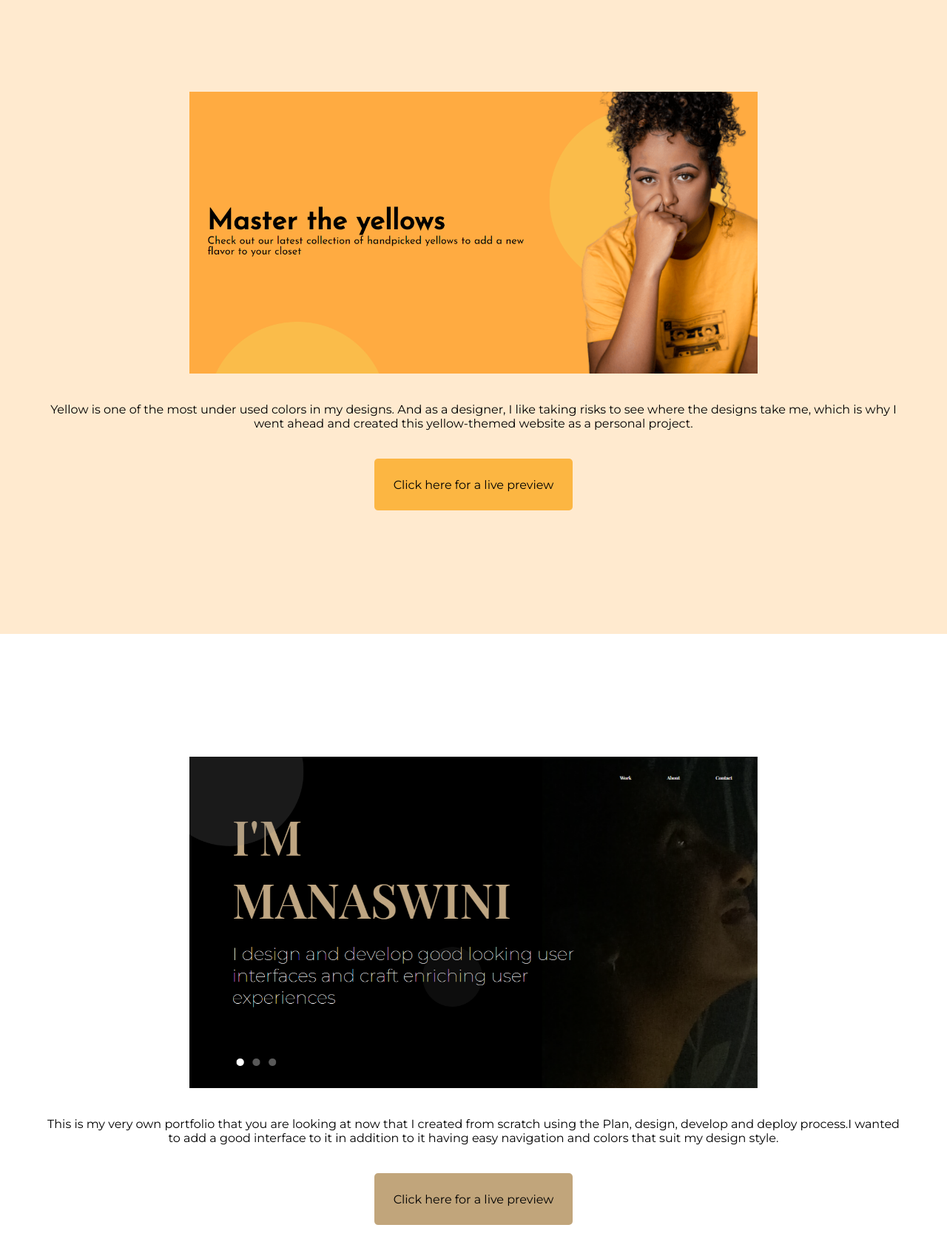
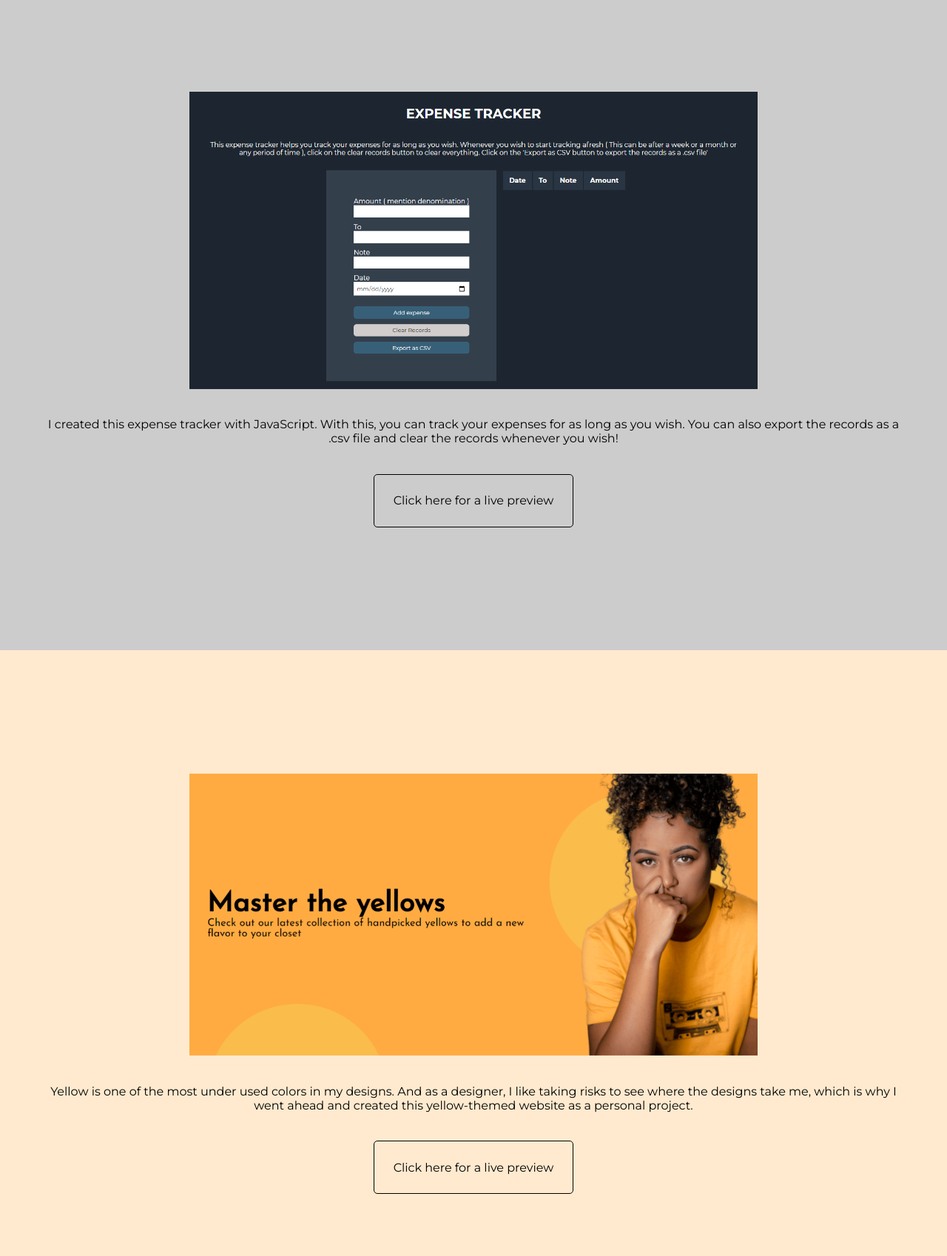
Before and after one commit to Manaswini1832/MyPortfolio, a plain HTML site: page work-landing.html in a window 1280 px wide. Shown: the part 640-2338 px from the top of the page at 74% size. Drawn offline with nearby package versions, Linux system fonts and the light colour scheme.

Commit message:
Add expense tracker project

```diff
--- a/styles-work.css
+++ b/styles-work.css
@@ -67,23 +67,34 @@ img {
   max-width: 100vw;
   overflow-x: hidden;
 }
-.explore-button {
-  background-color: #fcb642;
+.explore-button-dark,
+.explore-button-light {
   color: #000;
   border-radius: 5px;
   display: inline-block;
   margin: 0 2vw 3vw 2vw;
   padding: 2vw;
+  border: 0.1vw solid #000;
 }
 
-.explore-button:hover {
-  background-color: orange;
+.explore-button-dark:hover {
+  background-color: rgb(255, 255, 255, 0.5);
+}
+
+.explore-button-light:hover {
+  background-color: rgba(32, 32, 32, 0.1);
+}
+
+.container2 .explore-button-dark {
+  color: #fff;
+  border-color: #fff;
 }
 
 .container1,
 .container2,
 .container3,
-.container4 {
+.container4,
+.container5 {
   display: flex;
   flex-direction: column;
   justify-content: center;
@@ -95,32 +106,20 @@ img {
   padding-bottom: 10vw;
 }
 
-.container2 {
+.container5 {
+  background-color: #cdcccd;
+}
+
+.container3 {
   background-color: #fff;
 }
 
-.btn2 {
-  background-color: #c1a57b;
-}
-
-.btn2:hover {
-  background-color: #d2c6b2;
-}
-
-.container3 {
+.container2 {
   background-color: #27496d;
   color: #fff;
 }
 
-.btn3 {
-  background-color: #fff;
-}
-
-.btn3:hover {
-  background-color: rgb(222, 238, 243);
-}
-
-.container4 {
+.container1 {
   background-color: #f6eedf;
 }
 
--- a/work-landing.html
+++ b/work-landing.html
@@ -42,7 +42,25 @@
     </div>
 
     <div class="container">
-      <div class="container1">
+      <div class="container5">
+        <img
+          class="work-img fullOpacityImage"
+          src="images/work5.png"
+          alt="work-image"
+        />
+        <p class="project-descrip fullOpacityText">
+          I created this expense tracker with JavaScript. With this, you can
+          track your expenses for as long as you wish. You can also export the
+          records as a .csv file and clear the records whenever you wish!
+        </p>
+        <a href="https://manas-expense-tracker.netlify.app"
+          ><div class="explore-button-dark">
+            Click here for a live preview
+          </div></a
+        >
+      </div>
+
+      <div class="container4">
         <img
           class="work-img fullOpacityImage"
           src="images/work1.png"
@@ -55,13 +73,13 @@
           personal project.
         </p>
         <a href="https://manaswini1832.github.io/Yellow-theme/"
-          ><div class="explore-button btn1">
+          ><div class="explore-button-light">
             Click here for a live preview
           </div></a
         >
       </div>
 
-      <div class="container2">
+      <div class="container3">
         <img class="work-img" src="images/work2.png" alt="work-image" />
         <p class="project-descrip">
           This is my very own portfolio that you are looking at now that I
@@ -70,13 +88,13 @@
           having easy navigation and colors that suit my design style.
         </p>
         <a href="./index.html"
-          ><div class="explore-button btn2">
+          ><div class="explore-button-light">
             Click here for a live preview
           </div></a
         >
       </div>
 
-      <div class="container3">
+      <div class="container2">
         <img class="work-img" src="images/work3.png" alt="work-image" />
         <p class="project-descrip">
           This is a weather app that I created using the Open Weather Map API
@@ -84,13 +102,13 @@
           of the city that you type in as your query.
         </p>
         <a href="https://manu-weather-app.netlify.app/"
-          ><div class="explore-button btn3">
+          ><div class="explore-button-dark">
             Click here for a live preview
           </div></a
         >
       </div>
 
-      <div class="container4">
+      <div class="container1">
         <img class="work-img" src="images/work4.png" alt="work-image" />
         <p class="project-descrip">
           This is a to do list app that I created using ReactJS ,as a part of
@@ -99,7 +117,7 @@
           to get rid of it from the list.
         </p>
         <a href="https://manu-todolist.netlify.app/"
-          ><div class="explore-button btn1">
+          ><div class="explore-button-light">
             Click here for a live preview
           </div></a
         >
```
Also changed, not shown: images/work5.png (added).
